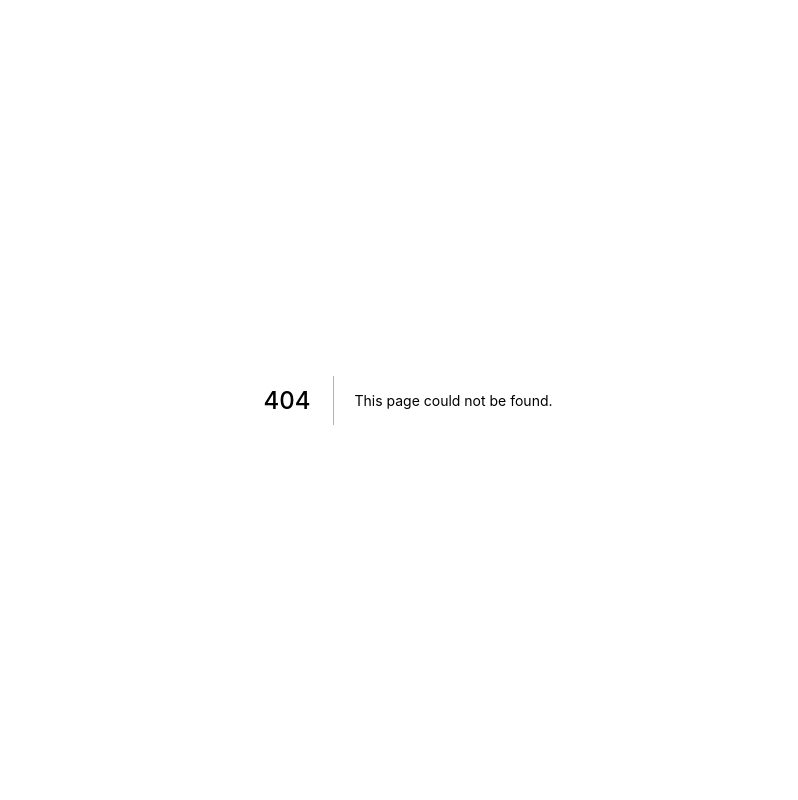
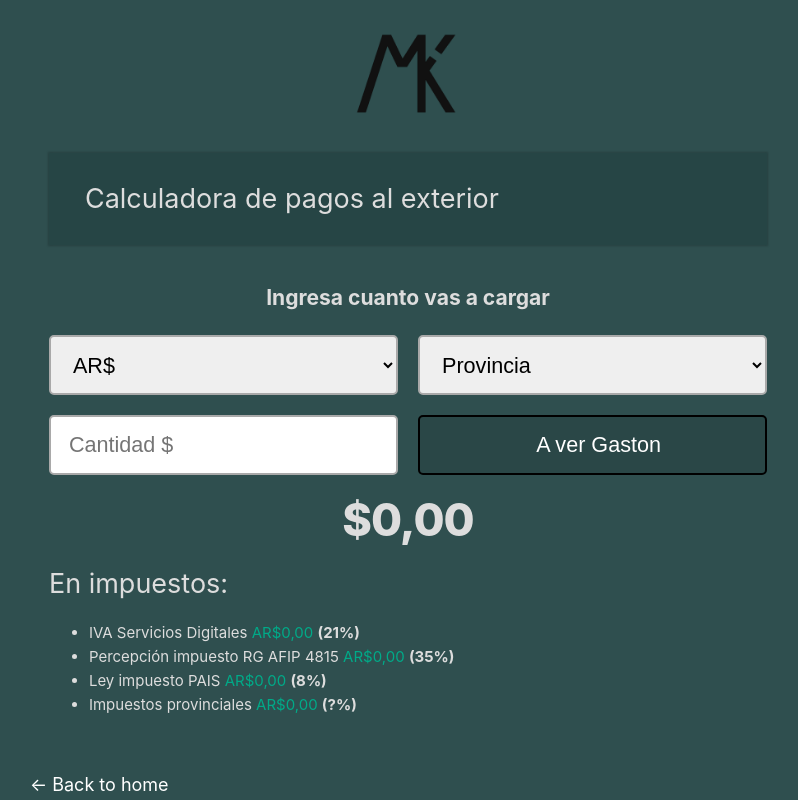
Before and after one commit to markski1/markski.ar, a Next.js app: page /calc in a window 1280 px wide. Before the commit this address had no page. Shown: the top 800 px of the page, without its empty margins (232-1030 px from the left). Built offline with nearby package versions, Linux system fonts and the light colour scheme.

Commit message:
calc initial layout

```diff
--- a/components/layout.jsx
+++ b/components/layout.jsx
@@ -1,6 +1,7 @@
 import Head from 'next/head';
 import Image from 'next/image';
 import styles from './layout.module.css';
+import Link from 'next/link';
 
 export const siteTitle = 'mrks.cf';
 
--- /dev/null
+++ b/pages/calc.jsx
@@ -0,0 +1,85 @@
+import * as React from 'react';
+import Head from 'next/head';
+import Layout, { siteTitle } from '../components/layout';
+import utilStyles from '../styles/utils.module.css';
+import Grid from '@mui/material/Grid';
+import Link from 'next/link';
+import { style } from '@mui/system';
+
+export default function FirstPost() {
+	let currency = 0;
+	let province = 0;
+
+	const changeCurrency = (event) => {
+		currency = event.target.value;
+	};
+
+	const changeProvince = (event) => {
+		province = event.target.value;
+	};
+
+	const calcular = (event) => {
+		setCurrency(event.target.value);
+	};
+
+	return (
+		<Layout>
+			<Head>
+				<title>Calculadora de pagos al exterior - {siteTitle}</title>
+				<meta
+					name="description"
+					content="Calculadora impuestos de pagos a Steam, Netflix, Spotify, Epic Games, etc."
+				/>
+				<meta name="og:title" content="Calculadora de pago a servicios del exterior - mrks.cf" />
+			</Head>
+
+			<div className={utilStyles.headingContainer}>
+				<p className={utilStyles.headingLg} style={{marginRight: '30px'}}>Calculadora de pagos al exterior</p>
+			</div>
+			<center>
+				<h3>Ingresa cuanto vas a cargar</h3>
+			</center>
+
+			<form method="POST">
+				<Grid container spacing={2.5}>
+					<Grid item xs>
+						<select className={utilStyles.input} id="moneda">
+							<option selected="selected" value={1}>AR$</option>
+							<option value={2}>USD</option>
+							<option value={3}>EUR</option>
+							<option value={4}>BR$</option>
+						</select>
+						<input style={{marginTop: '20px'}} className={utilStyles.input} id="cantidad" placeholder="Cantidad $" type="number" pattern="[0-9]+([\.,][0-9]+)?" step="0.01" title="Numero con no mas de 2 decimales."></input>
+					</Grid>
+					<Grid item xs>
+						<select className={utilStyles.input} id="pvcia">
+							<option selected="selected" value={0}>Provincia</option>
+							<option value={1}>Buenos Aires o CABA</option>
+							<option value={2}>Chaco</option>
+							<option value={3}>Cordoba</option>
+							<option value={4}>La Pampa</option>
+							<option value={5}>Rio Negro</option>
+							<option value={6}>Salta</option>
+							<option value={0}>Ninguna de las anteriores</option>
+						</select>
+						<input style={{marginTop: '20px'}} type="submit" className={utilStyles.button} id="botonAver" onclick="return calcular()" value="A ver Gaston"></input>
+					</Grid>
+				</Grid>
+			</form>
+			<center>
+				<p className={utilStyles.heading2Xl}>$0,00</p>
+			</center>
+			<p className={utilStyles.headingLg}>En impuestos:</p>
+			<p>
+				<small>
+					<ul>
+						<li>IVA Servicios Digitales <span className={utilStyles.money}>AR$<span id="servdig">0,00</span></span> <b>(21%)</b></li>
+						<li>Percepción impuesto RG AFIP 4815 <span className={utilStyles.money}>AR$<span id="afip">0,00</span></span> <b>(35%)</b></li>
+						<li>Ley impuesto PAIS <span className={utilStyles.money}>AR$<span id="pais">0,00</span></span> <b>(8%)</b></li>
+						<li>Impuestos provinciales <span className={utilStyles.money}>AR$<span id="pvc">0,00</span></span> <b>(<span id="impuestlol">?</span>%)</b></li>
+					</ul>
+				</small>
+			</p>
+		</Layout>
+	);
+}
--- a/pages/index.jsx
+++ b/pages/index.jsx
@@ -30,7 +30,7 @@ let site = (
 		<section className={utilStyles.headingMd}>
 			<p>I'm Markski. A computer science student and programmer from Argentina.</p>
 		</section><div className={utilStyles.contactCard}>
-			<Grid container spacing={0}>
+			<Grid container columnSpacing={7}>
 				<Grid item xs>
 					<section xs className={utilStyles.headingMd}>
 						Get in touch:
@@ -50,7 +50,7 @@ let site = (
 			<p className={utilStyles.headingLg}>Tools and Services</p>
 		</div>
 		<PrintEntry
-			title = '[Spanish] Calculadora de pagos a servicios del exterior'
+			title = '[Spanish] Calculadora de pagos al exterior'
 			url = 'calc'
 			text = 'Calcula el costo total con impuestos de pagos a Steam, Netflix, etc.'
 		/>
--- a/styles/utils.module.css
+++ b/styles/utils.module.css
@@ -34,7 +34,6 @@
 	background-color: rgba(0, 33, 33, 20%);
 	margin: 2rem auto 2rem;
 	width: 100%;
-	height: 5rem;
 	padding: .5rem .5rem .5rem 2rem;
 	box-shadow: 0px 0px 2px 1px rgba(0,0,0,0.2);
 }
@@ -78,3 +77,31 @@
 	color: white;
 	line-height: 1;
 }
+
+.input {
+	width: 100%;
+	height: 60px;
+	border-radius: 5px;
+	border-style: solid;
+	border-width: 2px;
+	border-color: darkgray;
+	font-size: 1.2rem;
+	padding-left: 1rem;
+	min-width: 15rem;
+}
+
+.button {
+	width: 100%;
+	height: 60px;
+	border-radius: 5px;
+	border-style: solid;
+	border-width: 2px;
+	font-size: 1.2rem;
+	padding-left: 1rem;
+	background-color: rgba(0, 0, 0, 10%);
+	color: white;
+}
+
+.money {
+	color: #00AA88;
+}
```
